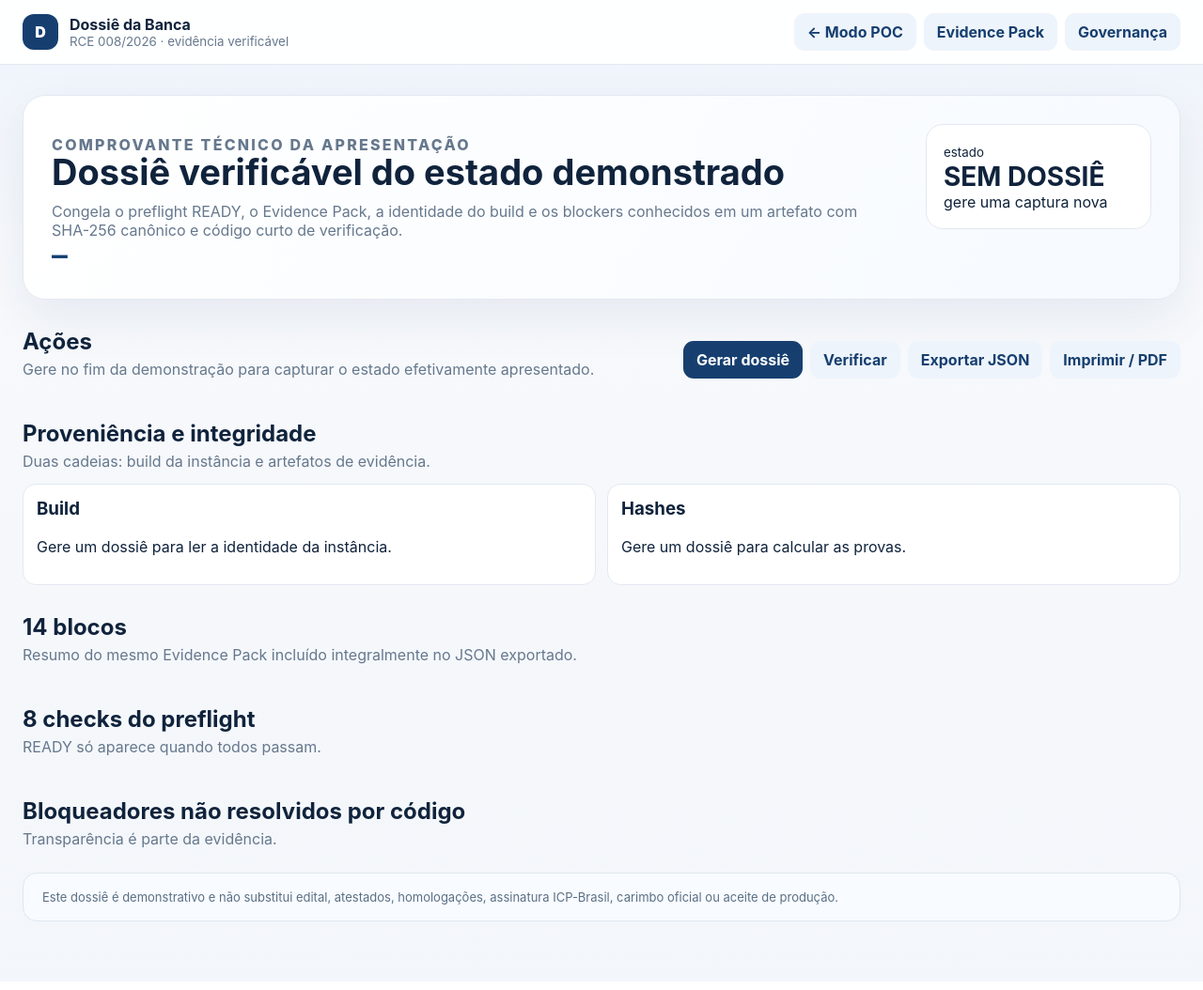
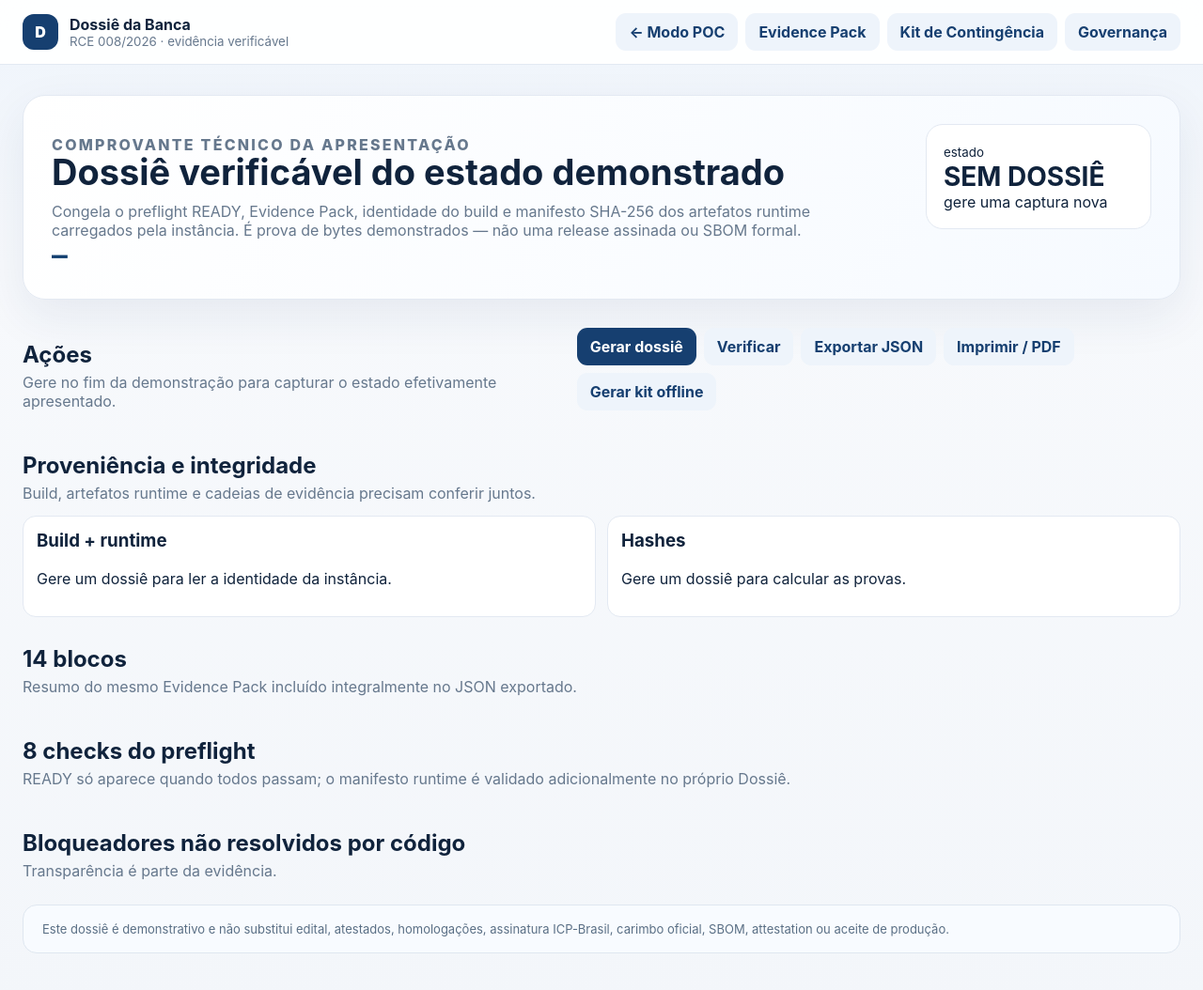
Before and after one commit to felipemenezes25000-spec/teste-de-jundiai-definitivo, a website: page src/Jundiai.Api/wwwroot/dossier.html in a window 1280 px wide. Shown: the whole page at 94% size. Drawn offline with Linux system fonts and the light colour scheme; no server answers.

Commit message:
surface runtime provenance and contingency from dossier

```diff
--- a/src/Jundiai.Api/wwwroot/dossier.html
+++ b/src/Jundiai.Api/wwwroot/dossier.html
@@ -24,7 +24,7 @@
 <body>
 <header class="top">
   <div class="brand"><div class="brand-mark">D</div><div><strong>Dossiê da Banca</strong><small>RCE 008/2026 · evidência verificável</small></div></div>
-  <div class="top-actions"><a class="button ghost" href="/poc.html">← Modo POC</a><a class="button ghost" href="/evidence-pack.html">Evidence Pack</a><a class="button ghost" href="/governance.html">Governança</a></div>
+  <div class="top-actions"><a class="button ghost" href="/poc.html">← Modo POC</a><a class="button ghost" href="/evidence-pack.html">Evidence Pack</a><a class="button ghost" href="/contingency.html">Kit de Contingência</a><a class="button ghost" href="/governance.html">Governança</a></div>
 </header>
 
 <main class="shell">
@@ -32,7 +32,7 @@
     <div>
       <p class="eyebrow">Comprovante técnico da apresentação</p>
       <h1>Dossiê verificável do estado demonstrado</h1>
-      <p>Congela o preflight READY, o Evidence Pack, a identidade do build e os blockers conhecidos em um artefato com SHA-256 canônico e código curto de verificação.</p>
+      <p>Congela o preflight READY, Evidence Pack, identidade do build e manifesto SHA-256 dos artefatos runtime carregados pela instância. É prova de bytes demonstrados — não uma release assinada ou SBOM formal.</p>
       <div class="verify-code" id="verification-code">—</div>
       <p class="print-only">Verificação local: informe o código acima em <strong>/dossier.html</strong> na mesma instância da POC.</p>
     </div>
@@ -42,14 +42,14 @@
   <div id="error" class="risk" hidden></div>
   <div class="section-head">
     <div><h2>Ações</h2><p>Gere no fim da demonstração para capturar o estado efetivamente apresentado.</p></div>
-    <div class="toolbar"><button id="generate">Gerar dossiê</button><button class="ghost" id="verify">Verificar</button><button class="ghost" id="export">Exportar JSON</button><button class="ghost" id="print">Imprimir / PDF</button></div>
+    <div class="toolbar"><button id="generate">Gerar dossiê</button><button class="ghost" id="verify">Verificar</button><button class="ghost" id="export">Exportar JSON</button><button class="ghost" id="print">Imprimir / PDF</button><a class="button ghost" href="/contingency.html">Gerar kit offline</a></div>
   </div>
 
   <section class="dossier-grid" id="summary"></section>
 
-  <div class="section-head"><div><h2>Proveniência e integridade</h2><p>Duas cadeias: build da instância e artefatos de evidência.</p></div></div>
+  <div class="section-head"><div><h2>Proveniência e integridade</h2><p>Build, artefatos runtime e cadeias de evidência precisam conferir juntos.</p></div></div>
   <section class="proof">
-    <article id="build-proof"><h3>Build</h3><p>Gere um dossiê para ler a identidade da instância.</p></article>
+    <article id="build-proof"><h3>Build + runtime</h3><p>Gere um dossiê para ler a identidade da instância.</p></article>
     <article id="hash-proof"><h3>Hashes</h3><p>Gere um dossiê para calcular as provas.</p></article>
   </section>
   <section id="verification-result" style="margin-top:12px"></section>
@@ -57,13 +57,13 @@
   <div class="section-head"><div><h2>14 blocos</h2><p>Resumo do mesmo Evidence Pack incluído integralmente no JSON exportado.</p></div></div>
   <section class="block-table" id="blocks"></section>
 
-  <div class="section-head"><div><h2>8 checks do preflight</h2><p>READY só aparece quando todos passam.</p></div></div>
+  <div class="section-head"><div><h2>8 checks do preflight</h2><p>READY só aparece quando todos passam; o manifesto runtime é validado adicionalmente no próprio Dossiê.</p></div></div>
   <section class="module-grid" id="checks"></section>
 
   <div class="section-head"><div><h2>Bloqueadores não resolvidos por código</h2><p>Transparência é parte da evidência.</p></div></div>
   <section id="blockers"></section>
 
-  <section class="footer-note" id="disclaimers">Este dossiê é demonstrativo e não substitui edital, atestados, homologações, assinatura ICP-Brasil, carimbo oficial ou aceite de produção.</section>
+  <section class="footer-note" id="disclaimers">Este dossiê é demonstrativo e não substitui edital, atestados, homologações, assinatura ICP-Brasil, carimbo oficial, SBOM, attestation ou aceite de produção.</section>
 </main>
 <script src="/dossier.js"></script>
 </body>
```
